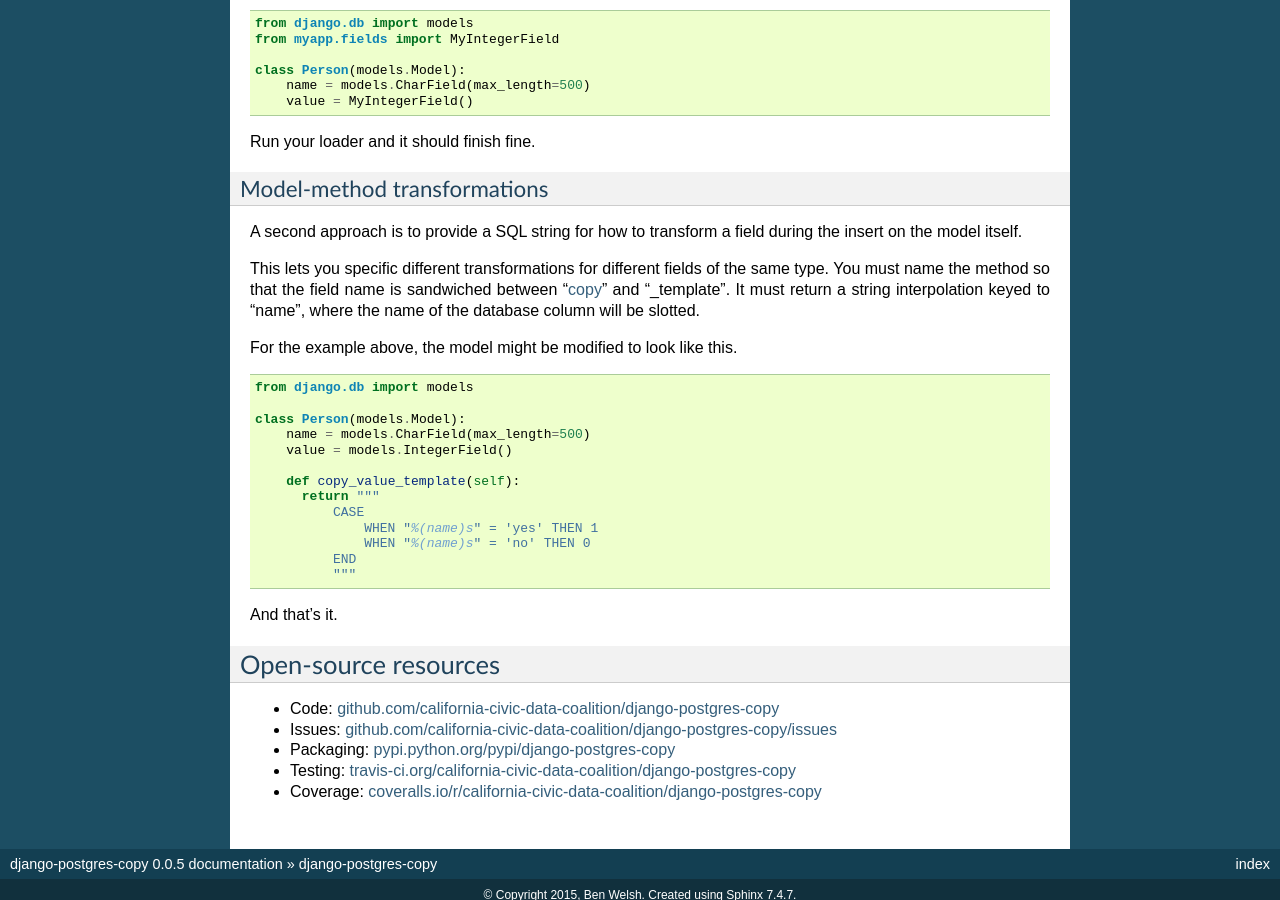
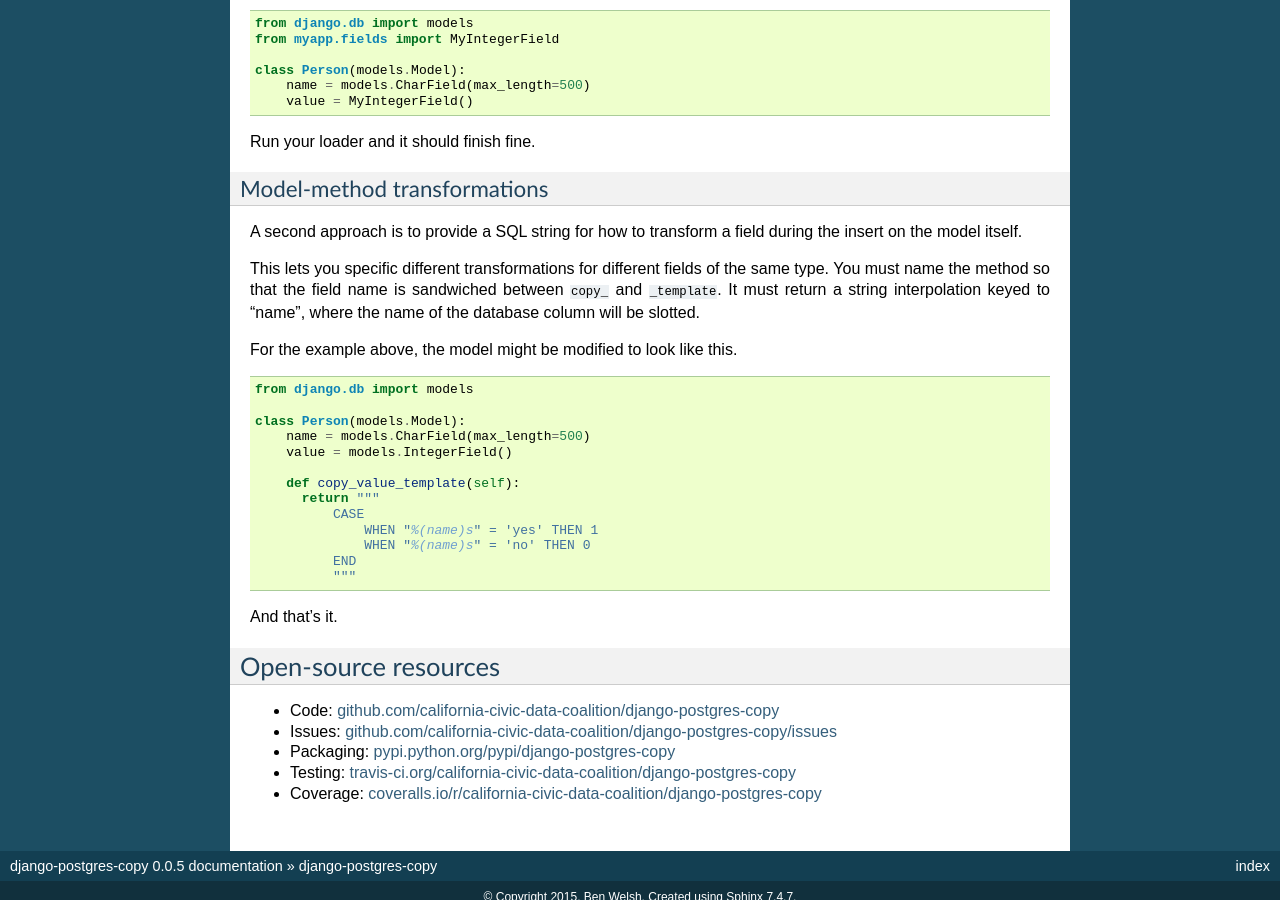
Before and after one commit to palewire/django-postgres-copy, a Sphinx documentation site: the page built from docs/index.rst, in a window 1280 px wide and 900 px high, scrolled down 3691 px. Built offline with Sphinx 7.4.7, drawn with Linux system fonts in a browser that asks for light colours.

```diff
--- a/docs/index.rst
+++ b/docs/index.rst
@@ -262,7 +262,7 @@ Model-method transformations
 A second approach is to provide a SQL string for how to transform a field during the insert on the model itself.
 
 This lets you specific different transformations for different fields of the
-same type. You must name the method so that the field name is sandwiched between "copy_" and "_template". It must return a string interpolation keyed to "name", where the name of the database
+same type. You must name the method so that the field name is sandwiched between ``copy_`` and ``_template``. It must return a string interpolation keyed to "name", where the name of the database
 column will be slotted.
 
 For the example above, the model might be modified to look like this.
```
